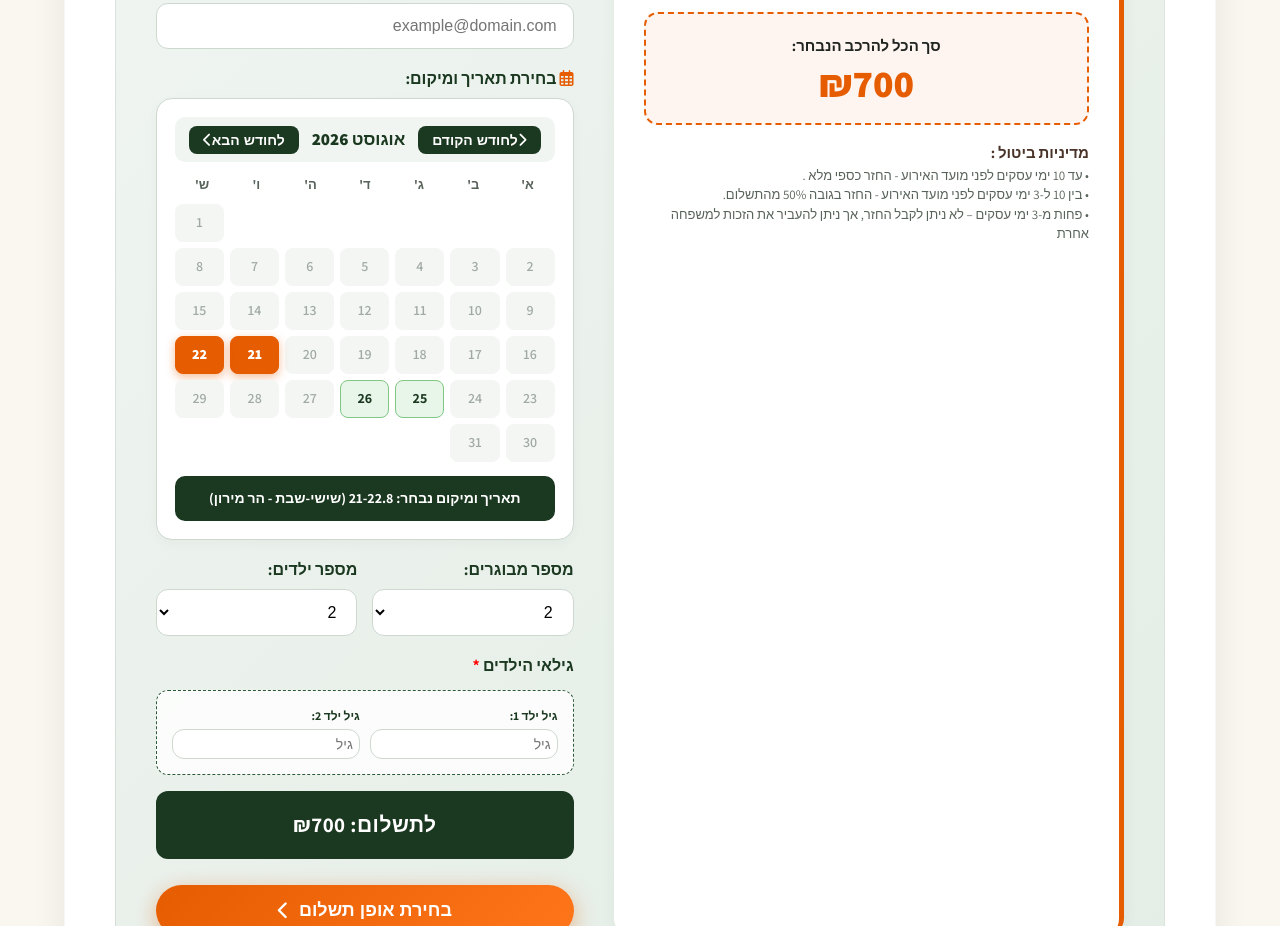
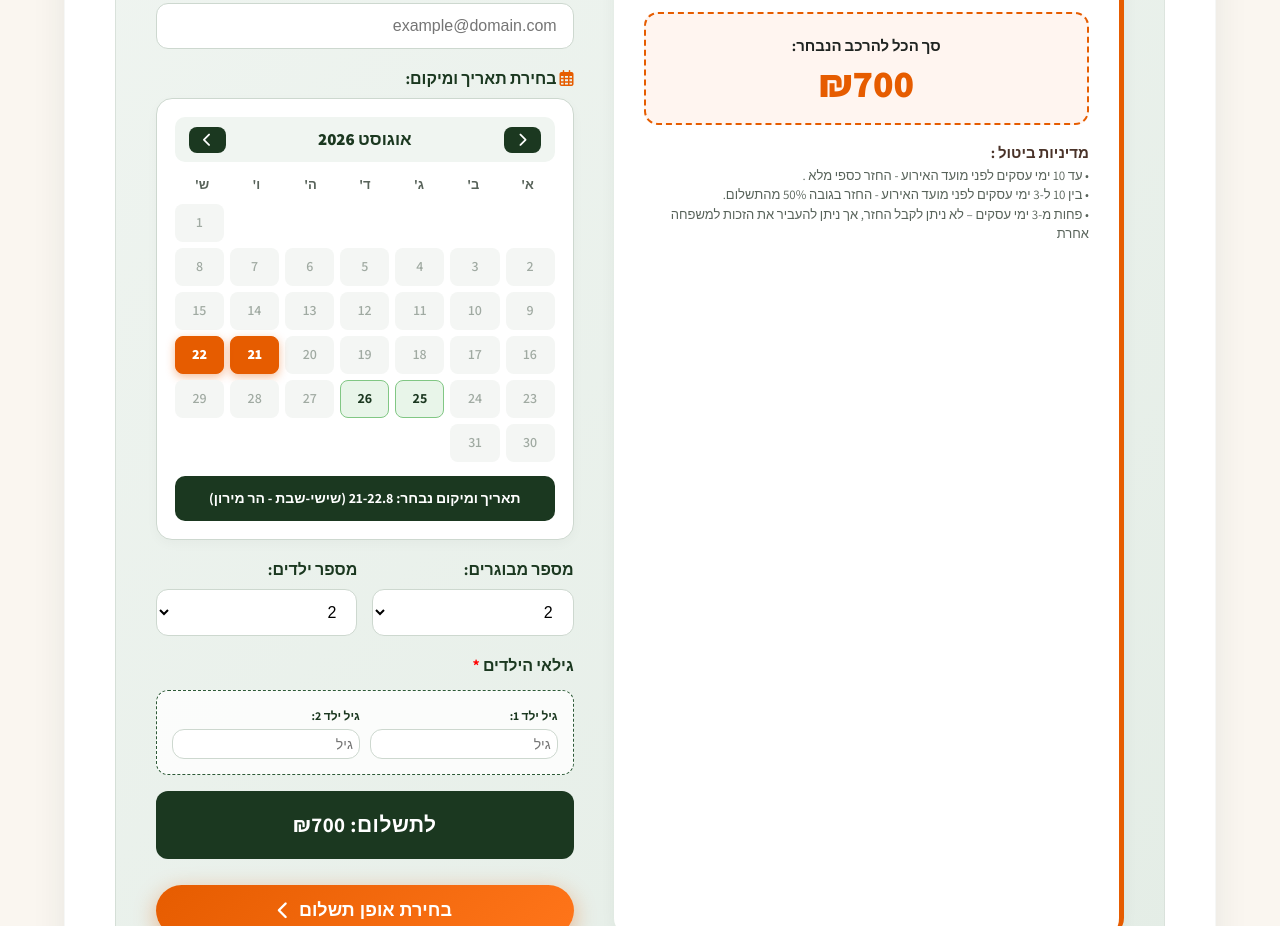
Before and after one commit to medurathashevet2024/medurathashevet, a plain HTML site: page index.html in a window 1280 px wide. Shown: the part 2803-3729 px from the top of the page. Drawn offline with Linux system fonts and the light colour scheme.

Commit message:
Update index.html

```diff
--- a/index.html
+++ b/index.html
@@ -807,9 +807,9 @@
                         <label><i class="far fa-calendar-alt" style="color: var(--campfire-orange);"></i> בחירת תאריך ומיקום:</label>
                         <div class="calendar-container">
                             <div class="calendar-header">
-                                <button type="button" class="cal-nav-btn" onclick="prevMonth()"><i class="fas fa-chevron-right"></i> לחודש הקודם</button>
+                                <button type="button" class="cal-nav-btn" onclick="prevMonth()"><i class="fas fa-chevron-right"></i> </button>
                                 <span id="calendarMonthTitle">אוגוסט 2026</span>
-                                <button type="button" class="cal-nav-btn" onclick="nextMonth()">לחודש הבא <i class="fas fa-chevron-left"></i></button>
+                                <button type="button" class="cal-nav-btn" onclick="nextMonth()"> <i class="fas fa-chevron-left"></i></button>
                             </div>
                             <div class="calendar-weekdays">
                                 <div>א'</div><div>ב'</div><div>ג'</div><div>ד'</div><div>ה'</div><div>ו'</div><div>ש'</div>
```
